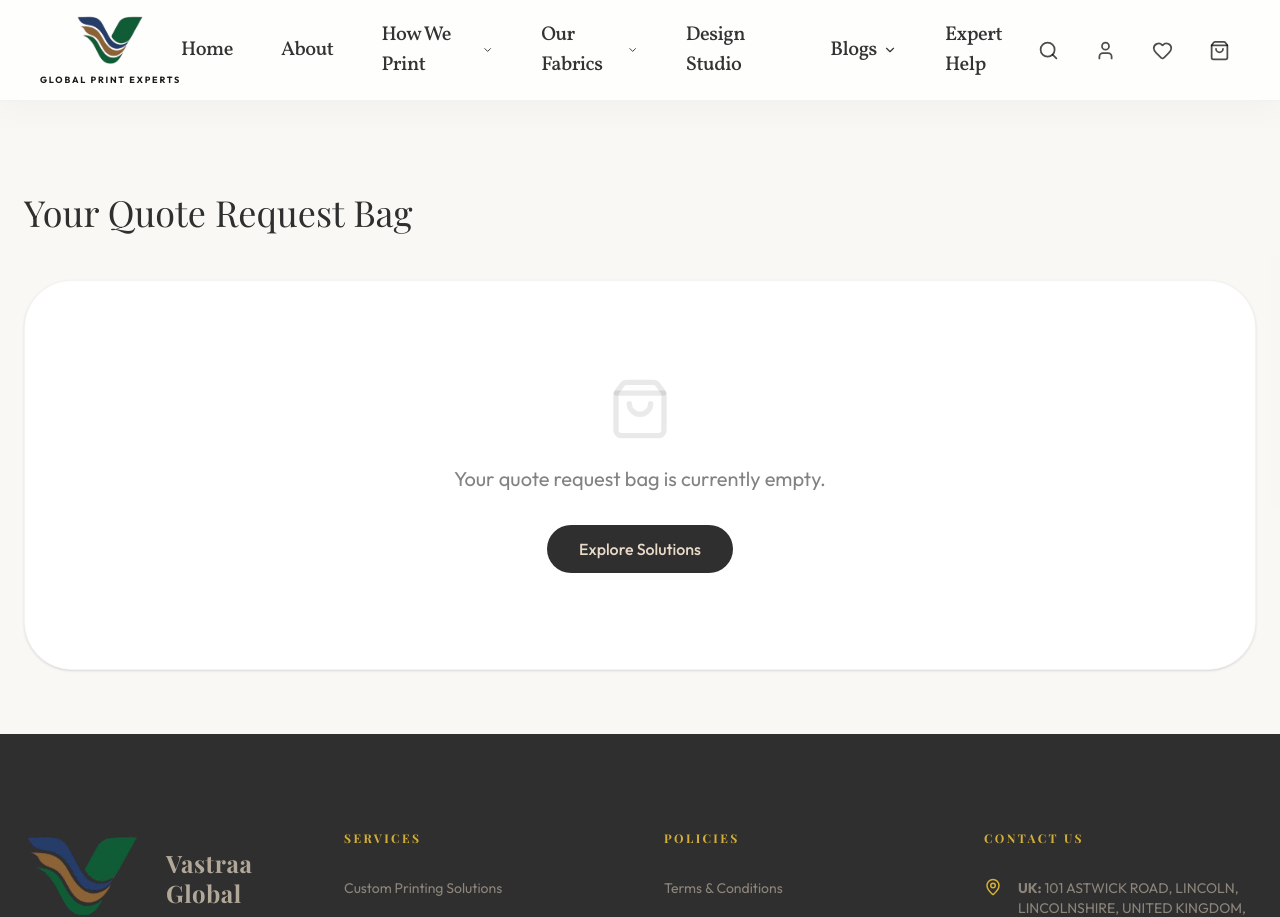
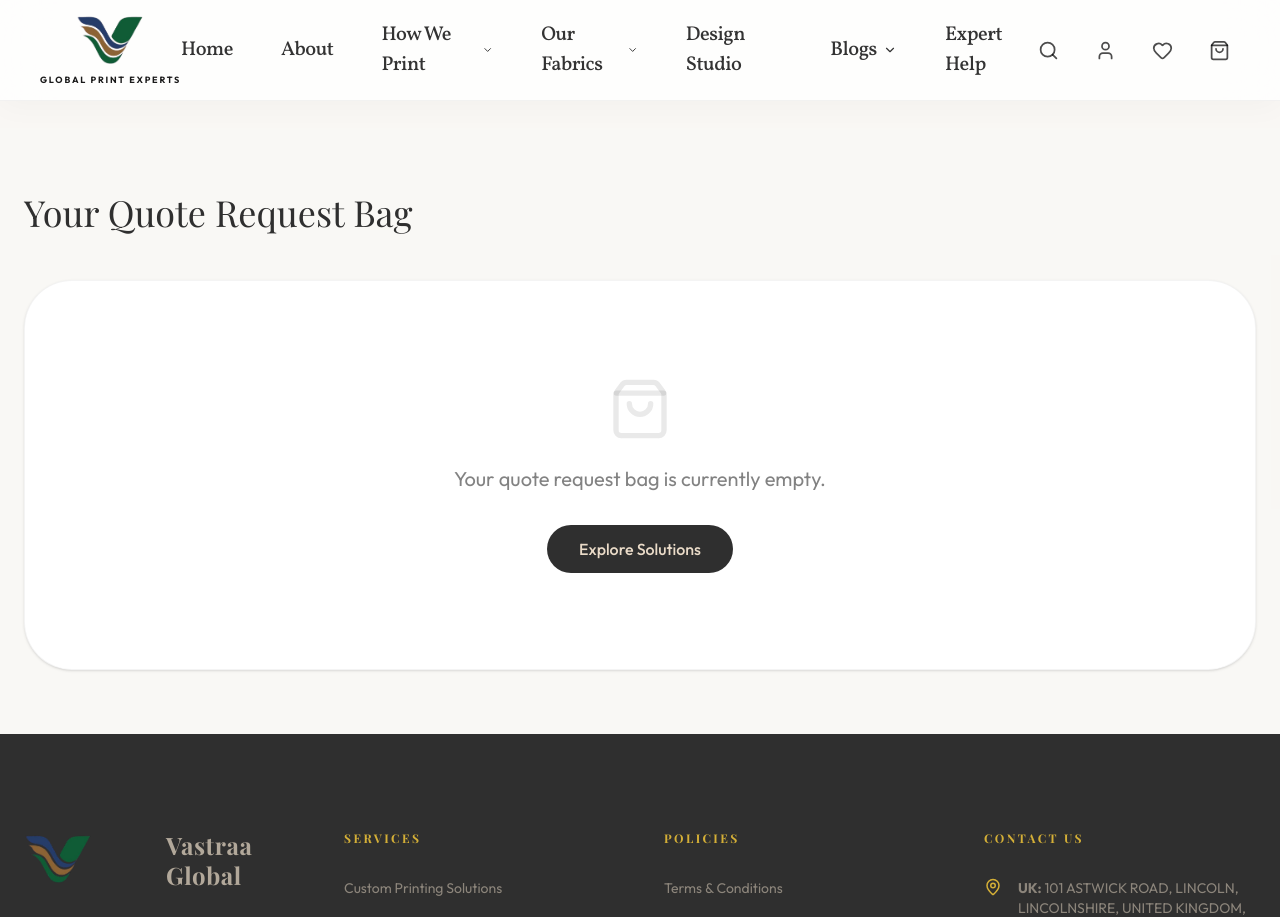
Before and after one commit to Rajachellan/vastraa-global, a Next.js app: page /cart in a window 1280 px wide. Shown: the top 917 px of the page. Built offline with nearby package versions, Linux system fonts and the light colour scheme.

Commit message:
add map section

```diff
--- a/src/components/Footer.tsx
+++ b/src/components/Footer.tsx
@@ -14,13 +14,14 @@ export const Footer = () => {
            <div className="grid grid-cols-2 items-center gap-3">
   <div className="flex justify-center sm:justify-start">
     <Link href="/" className="inline-block">
-      <Image
-        src="/images/logo.png"
-        alt="Vastraa Global"
-        width={120}
-        height={120}
-        className="object-contain"
-      />
+        <Image
+                        src="/images/logo.png"
+                        alt="Vastraa Global"
+                        width={70}
+                        height={70}
+                        priority
+                        unoptimized
+                      />
     </Link>
   </div>
 
--- a/src/sections/GlobalPresence.tsx
+++ b/src/sections/GlobalPresence.tsx
@@ -114,6 +114,7 @@ export const GlobalPresence = () => {
                 alt="Vastraa Global Presence Map"
                 fill
                 priority
+                unoptimized
                 className="object-contain"
               />
             </div>
```
